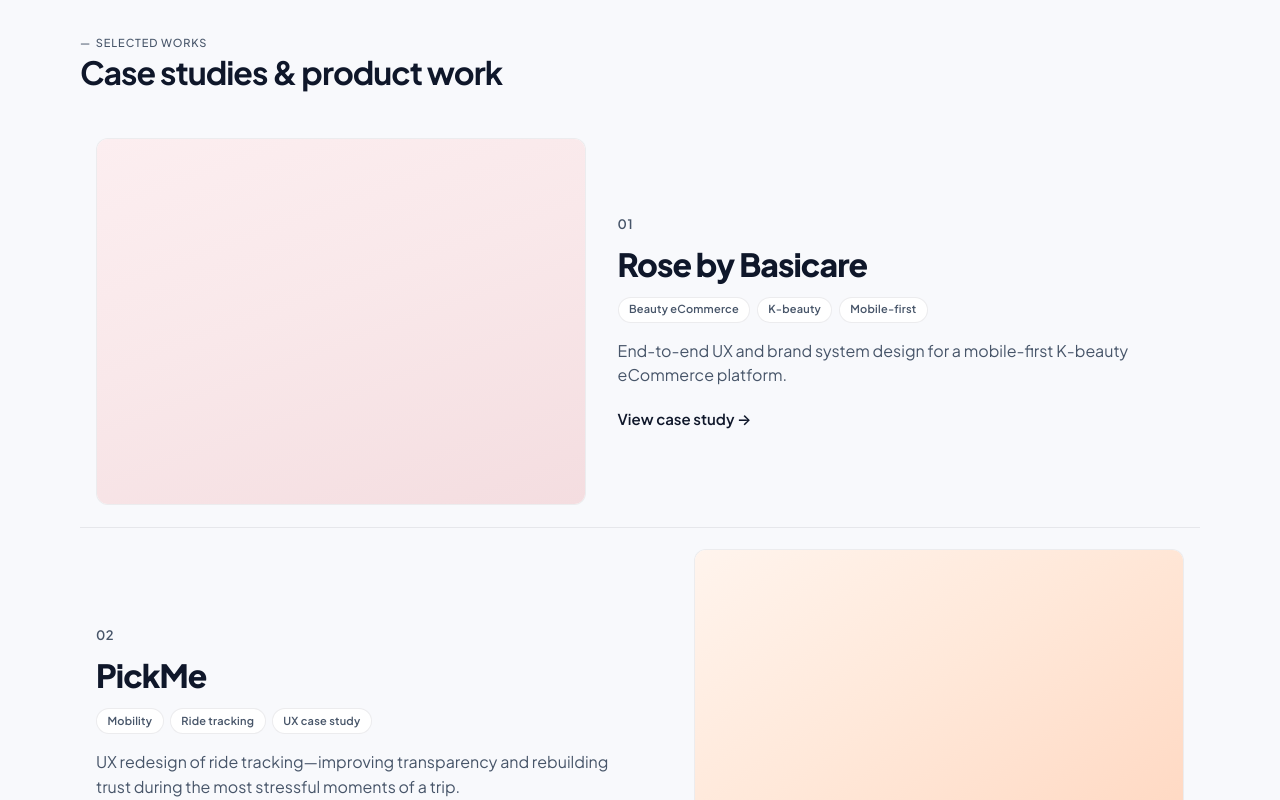
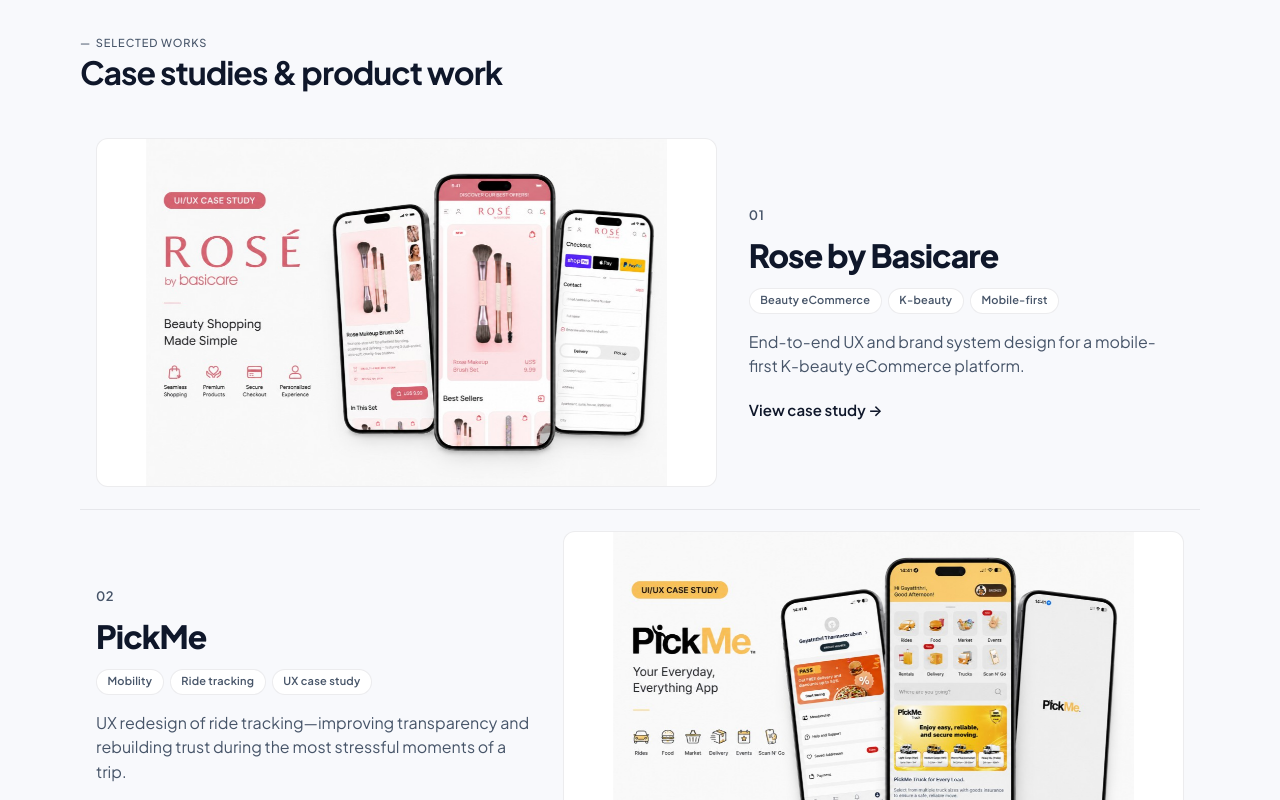
Before and after one commit to Gayaththri/Personal-portfolio, a React (Vite) app: page / in a window 1280 px wide. Shown: the part 800-1600 px from the top of the page. Built offline with nearby package versions, Linux system fonts and the light colour scheme.

Commit message:
Add case study thumbnails and fix homepage preview cropping.
Use custom Rose and PickMe cover art in project rows with a wider 16:9 frame and contain fit so full mockups stay visible.

Co-authored-by: Cursor <cursoragent@cursor.com>

```diff
--- a/src/components/Projects.tsx
+++ b/src/components/Projects.tsx
@@ -36,22 +36,20 @@ const WORK_ROWS: WorkRow[] = [
   },
 ];
 
-function getProjectVisual(id: string): CSSProperties {
+function getProjectCover(id: string) {
+  return showcaseProjects.find((p) => p.id === id)?.coverImage;
+}
+
+function getProjectFallbackStyle(id: string): CSSProperties {
   const project = showcaseProjects.find((p) => p.id === id);
   if (!project) return { background: "var(--bg-elevated)" };
-  if (project.coverImage) {
-    return {
-      backgroundImage: `url(${project.coverImage})`,
-      backgroundSize: "cover",
-      backgroundPosition: "center",
-    };
-  }
   return { background: project.coverGradient };
 }
 
 function WorkRowItem({ row, index }: { row: WorkRow; index: number }) {
   const reduce = useReducedMotion();
-  const visualStyle = getProjectVisual(row.id);
+  const coverSrc = getProjectCover(row.id);
+  const fallbackStyle = getProjectFallbackStyle(row.id);
   const caseHref = `/case/${row.id}`;
 
   return (
@@ -86,7 +84,17 @@ function WorkRowItem({ row, index }: { row: WorkRow; index: number }) {
 
       <div className="works-row__media">
         <div className="works-row__media-frame">
-          <div className="works-row__media-inner" style={visualStyle} aria-hidden />
+          {coverSrc ? (
+            <img
+              className="works-row__media-img"
+              src={coverSrc}
+              alt=""
+              loading="lazy"
+              decoding="async"
+            />
+          ) : (
+            <div className="works-row__media-inner" style={fallbackStyle} aria-hidden />
+          )}
         </div>
       </div>
       </Link>
@@ -151,7 +159,7 @@ export function Projects() {
           position: relative;
           isolation: isolate;
           display: grid;
-          grid-template-columns: minmax(0, 55%) minmax(0, 45%);
+          grid-template-columns: minmax(0, 40%) minmax(0, 60%);
           gap: clamp(1.15rem, 3vw, 2rem);
           align-items: center;
           padding: clamp(0.9rem, 2.25vw, 1.35rem) clamp(0.5rem, 2vw, 1rem);
@@ -184,7 +192,7 @@ export function Projects() {
           z-index: 1;
         }
         .works-row--flip {
-          grid-template-columns: minmax(0, 45%) minmax(0, 55%);
+          grid-template-columns: minmax(0, 60%) minmax(0, 40%);
         }
         .works-row--flip .works-row__text {
           order: 2;
@@ -273,10 +281,11 @@ export function Projects() {
           border: 1px solid var(--border);
           overflow: hidden;
           background: var(--bg-elevated);
-          aspect-ratio: 4 / 3;
+          aspect-ratio: 16 / 9;
           contain: layout paint;
         }
-        .works-row__media-inner {
+        .works-row__media-inner,
+        .works-row__media-img {
           position: absolute;
           inset: 0;
           width: 100%;
@@ -286,14 +295,22 @@ export function Projects() {
           transform-origin: center center;
           transition: transform 0.35s ease;
         }
-        .works-row:hover .works-row__media-inner {
+        .works-row__media-img {
+          object-fit: contain;
+          object-position: center;
+          display: block;
+        }
+        .works-row:hover .works-row__media-inner,
+        .works-row:hover .works-row__media-img {
           transform: scale(1.03);
         }
         @media (prefers-reduced-motion: reduce) {
-          .works-row__media-inner {
+          .works-row__media-inner,
+          .works-row__media-img {
             transition: none;
           }
-          .works-row:hover .works-row__media-inner {
+          .works-row:hover .works-row__media-inner,
+          .works-row:hover .works-row__media-img {
             transform: none;
           }
           .works-row__num {
@@ -311,7 +328,7 @@ export function Projects() {
             order: unset;
           }
           .works-row__media-frame {
-            aspect-ratio: 16 / 10;
+            aspect-ratio: 16 / 9;
           }
         }
       `}</style>
--- a/src/data/showcase-projects.ts
+++ b/src/data/showcase-projects.ts
@@ -33,6 +33,7 @@ export const showcaseProjects: ShowcaseProject[] = [
     metaLine: "Beauty eCommerce • K-beauty · Mobile-first UX & brand system",
     description:
       "A complete eCommerce experience for a new K-beauty sub-brand—mobile-first UX, visual identity, AR try-on planning, and a scalable brand system. From brief toward launch in 3–4 months.",
+    coverImage: "/case-studies/rose-assets/rose-thumbnail.png",
     coverGradient:
       "linear-gradient(160deg, #fceef0 0%, #f9e8ea 45%, #f4dde0 100%, #e8c4cb 100%)",
     accentWell: "mint",
@@ -45,6 +46,7 @@ export const showcaseProjects: ShowcaseProject[] = [
     metaLine: "Mobility · Ride tracking · UX case study",
     description:
       "A workflow-focused UX redesign of PickMe's ride tracking experience—reducing rider anxiety, improving transparency, and rebuilding trust during the most emotionally charged moments of a ride.",
+    coverImage: "/case-studies/pickme-assets/pickme-cover.png",
     coverGradient:
       "linear-gradient(145deg, #fff4ed 0%, #ffe8d9 42%, #ffd4bc 100%)",
     accentWell: "sky",
```
Also changed, not shown: public/case-studies/pickme-assets/pickme-cover.png (added), public/case-studies/rose-assets/rose-thumbnail.png (added).
